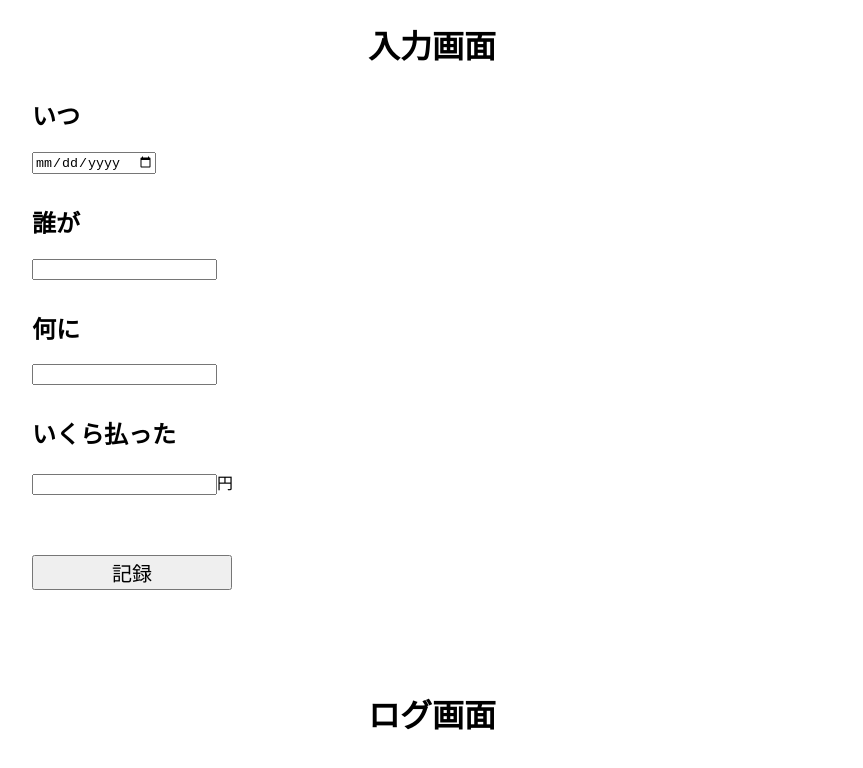
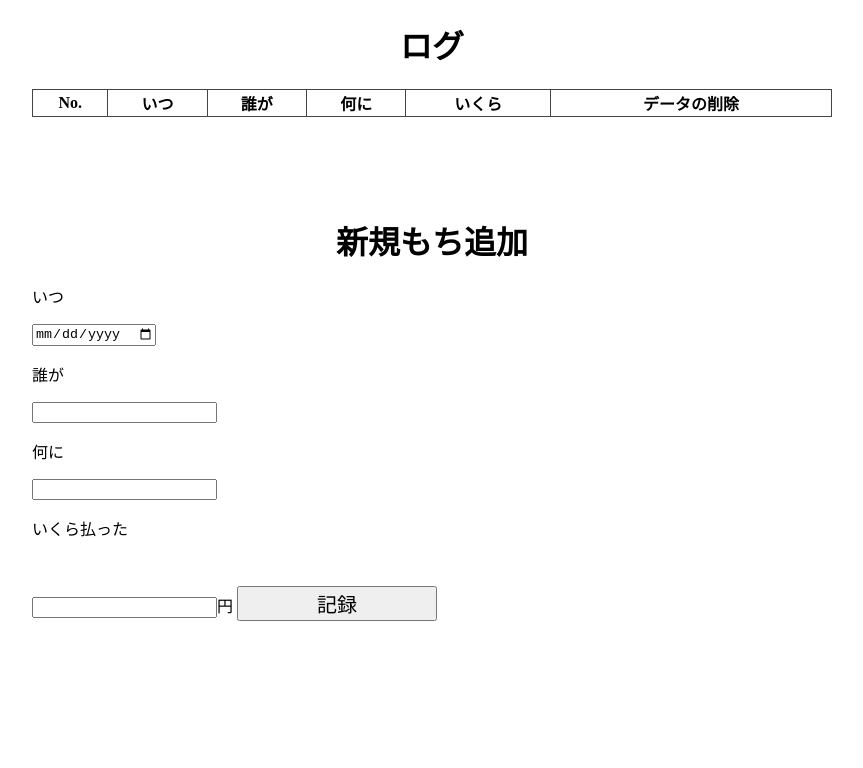
Before and after one commit to dorara-m/debt-log, a Vue app: page / in a window 1280 px wide. Shown: the top 768 px of the page, without its empty margins (208-1071 px from the left). Built offline with nearby package versions, Linux system fonts and the light colour scheme.

Commit message:
add: localStrageを使った実装、リストに反映まで

```diff
--- a/src/App.vue
+++ b/src/App.vue
@@ -1,82 +1,114 @@
 <template>
   <div id="app">
-    <div class="app-content app-input">
-      <h1>入力画面</h1>
-      <section>
-        <h2>いつ</h2>
-        <input type="date" name="input1">
-      </section>
-      <section>
-        <h2>誰が</h2>
-        <input type="text" name="input2">
-      </section>
-      <section>
-        <h2>何に</h2>
-        <input type="text" name="input3">
-      </section>
-      <section>
-        <h2>いくら払った</h2>
-        <input type="number" name="input4">円
-      </section>
-      <section>
-        <button class="submit" v-on:click="createLog()">記録</button>
-      </section>
-    </div>
 
     <div class="app-content app-log">
-      <h1>ログ画面</h1>
+      <h1>ログ</h1>
       <table>
-        <tr v-for="(mochi, key) in mochiRef">
-          <th>{{mochi.date}}</th>
-          <td>{{mochi.person}}</td>
-          <td>{{mochi.what}}</td>
-          <td>{{mochi.yen}}</td>
-          <td><button>×</button></td>
-        </tr>
+        <thead>
+          <tr>
+            <th>No.</th>
+            <th>いつ</th>
+            <th>誰が</th>
+            <th>何に</th>
+            <th>いくら</th>
+            <th>データの削除</th>
+          </tr>
+        </thead>
+        <tbody>
+          <tr v-for="(mochi, index) in mochis" :key="index">
+            <th>{{index}}</th>
+            <td>{{mochi.date}}</td>
+            <td>{{mochi.person}}</td>
+            <td>{{mochi.label}}</td>
+            <td>{{mochi.price}}</td>
+            <td><button>×</button></td>
+          </tr>
+        </tbody>
       </table>
     </div>
 
-
+    <div class="app-content app-input">
+      <h1>新規もち追加</h1>
+      <p class="error" v-if="isError">未入力の箇所があります</p>
+      <form class="add-form" v-on:submit.prevent="mochiAdd">
+        <p>いつ</p>
+        <input type="date" ref="date">
+        <p>誰が</p>
+        <input type="text" ref="person">
+        <p>何に</p>
+        <input type="text" ref="label">
+        <p>いくら払った</p>
+        <input type="number" ref="price">円
+        <button class="submit">記録</button>
+      </form>
+    </div>
 
   </div>
 </template>
 
 <script>
+const STORAGE_KEY = 'mochi-vuejs-demo'
+const mochiStorage = {
+  fetch: function() {
+    const mochis = JSON.parse(
+      localStorage.getItem(STORAGE_KEY) || '[]'
+    )
+    mochis.forEach(function(mochi, index) {
+      mochi.id = index
+    })
+    mochiStorage.uid = mochis.length
+    return mochis
+  },
+  save: function(mochis) {
+    localStorage.setItem(STORAGE_KEY, JSON.stringify(mochis))
+  }
+}
+
 export default {
   name: 'app',
-  data () {
+  data: function(){
     return {
-      database: null,
-      mochiRef: null,
-      newMochiLog: '',
-      mochiLogs: [],
-      items: [
-        {
-          date: 1,
-          person: 'もんち',
-          what: 'label',
-          yen: 2000
-        }
-      ]
+      mochis: [],
+      isError: false
     }
   },
-  // created: function() {
-  //   this.database = firebase.database();
-  //   this.mochiRef = this.database.ref('mochi-log');
+  watch: {
+    mochis: {
+      handler: function(mochis) {
+        mochiStorage.save(mochis)
+      },
+      deep: true
+    }
+  },
+  created: function() {
+    this.mochis = mochiStorage.fetch();
+  },
+  methods: {
+    mochiAdd: function() {
+      const date = this.$refs.date;
+      const person = this.$refs.person;
+      const label = this.$refs.label;
+      const price = this.$refs.price;
 
-  //   var _this = this;
-  //   this.mochiRef.on('value', function(snapshot) {
-  //     _this.mochiLogs = snapshot.val();
-  //   });
-  // },
-  methods: {
-    // createLog: function() {
-    //   if (this.newMochiLog == "") { return; }
-    //   this.mochiRef.push({
-    //     name: this.newMochiLog
-    //   })
-    //   this.newTodoName = "";
-    // }
+      if (!date.value.length || !person.value.length || !label.value.length || !price.value.length) {
+        this.isError = true;
+        return;
+      }
+
+      this.mochis.push ({
+        id: mochiStorage.uid++,
+        date: date.value,
+        person: person.value,
+        label: label.value,
+        price: price.value
+      });
+
+      date.value = '';
+      person.value = '';
+      label.value = '';
+      price.value = '';
+      this.isError = false;
+    }
   }
 }
 </script>
@@ -104,6 +136,9 @@ export default {
   section {
     margin-top: 30px;
   }
+  .error {
+    color: red;
+  }
   .submit {
     margin-top: 30px;
     width: 200px;
--- a/src/main.js
+++ b/src/main.js
@@ -2,7 +2,7 @@ import Vue from 'vue'
 import App from './App.vue'
 // import firebase from 'firebase'
 
-Vue.config.productionTip = false
+Vue.config.productionTip = false;
 
 new Vue({
   render: h => h(App),
```
